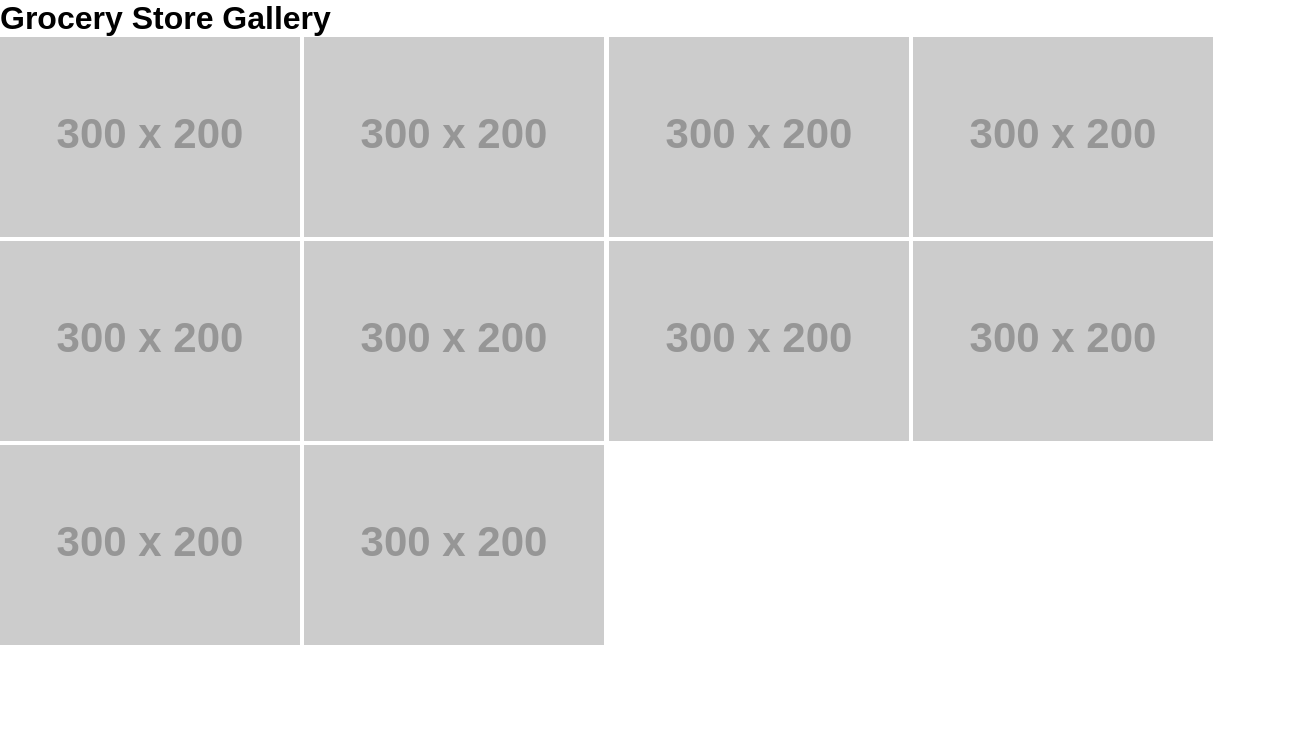
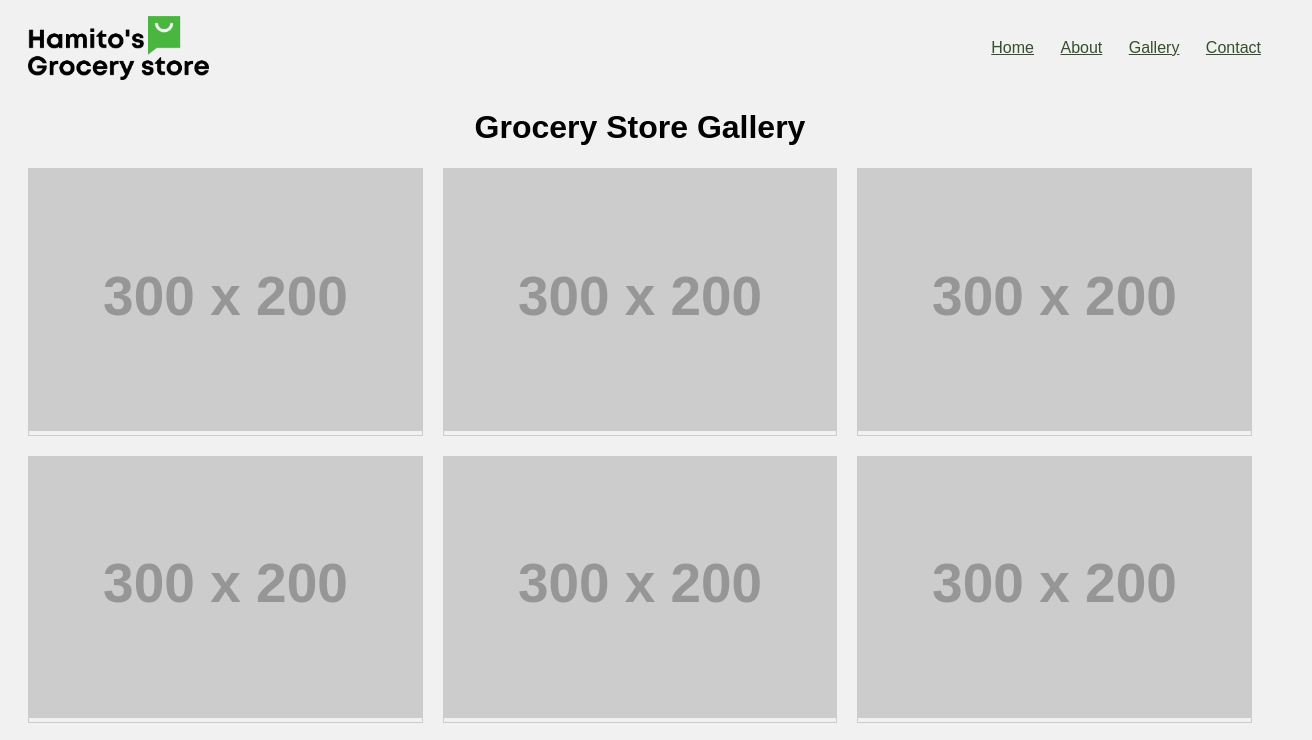
Before and after one commit to MedBelk/mini-projet, a plain HTML site: page gallery/gallery.html in a window 1280 px wide. Shown: the top 740 px of the page, 1312 px wide, since content can reach past the window. Drawn offline with Linux system fonts and the light colour scheme; files that its build step writes are made by us from their sources; placeholder pictures from the web are drawn by us.

Commit message:
updating and gallery store

```diff
--- a/gallery/gallery.html
+++ b/gallery/gallery.html
@@ -3,13 +3,24 @@
 <head>
 	<meta charset="UTF-8">
 	<title>Grocery Store Gallery</title>
-	<link rel="stylesheet" href="style.css">
+    <link rel="icon" type="image/png" sizes="16x16" href="../assets/favicon.ico">
+    <link rel="manifest" href="../assets/site.webmanifest">
 </head>
 <body>
 	<header>
-		<h1>Grocery Store Gallery</h1>
+
+        <nav>
+            <img src="../assets/Logo-Hamito.png" alt="" class="logo">
+            <ul class="navbar">
+                <li><a href="index.html">Home</a></li>
+                <li><a href="">About</a></li>
+                <li><a href="../gallery/gallery.html">Gallery</a></li>
+                <li><a href="../contact/contact.html">Contact</a></li>
+            </ul>
+
+        </nav>
 	</header>
-
+	<h1 class="titre">Grocery Store Gallery</h1>
 	<main>
 		<section class="gallery">
 			<a href="#"><img src="https://via.placeholder.com/300x200.png?text=Product+1" alt="Product 1"></a>
@@ -26,3 +37,78 @@
 	</main>
 </body>
 </html>
+
+<style>
+body {
+	font-family: Arial, sans-serif;
+	background-color: #f1f1f1;
+
+
+}
+.logo {
+   height: 80%;
+
+}
+nav {
+    display: flex;
+    justify-content: space-between;
+    align-items: center;
+    height: 80px;
+    width: 100%;
+    padding: 0px 20px;
+
+}
+
+nav ul {
+    float: right;
+    margin-right: 20px;
+}
+
+nav ul li {
+    display: inline-block;
+    margin: 0 5px;
+    padding: 0 6px;
+
+}
+
+
+nav ul li a {
+    box-shadow: inset 0 0 0 0 #86da36;
+    color: #354e2c;
+    margin: 0 -.25rem;
+    padding: 0 .25rem;
+    transition: color .3s ease-in-out, box-shadow .3s ease-in-out;
+}
+
+nav ul li a:hover {
+    box-shadow: inset 100px 0 0 0 #86da36;
+    color: white;
+    font-weight: 700;
+}
+
+.titre{
+
+    text-align: center;
+}
+
+.gallery {
+	display: grid;
+	grid-template-columns: repeat(3, 1fr);
+	grid-gap: 20px;
+	margin: 20px;
+}
+
+.gallery a {
+	display: block;
+	overflow: hidden;
+	border: 1px solid #ccc;
+}
+
+.gallery img {
+	width: 100%;
+	height: auto;
+}
+
+.gallery a:hover {
+	border-color: #333;
+}</style>
```
Also changed, not shown: contact/contact.html (+1 -1 lines), index.html (+1 -1 lines).
